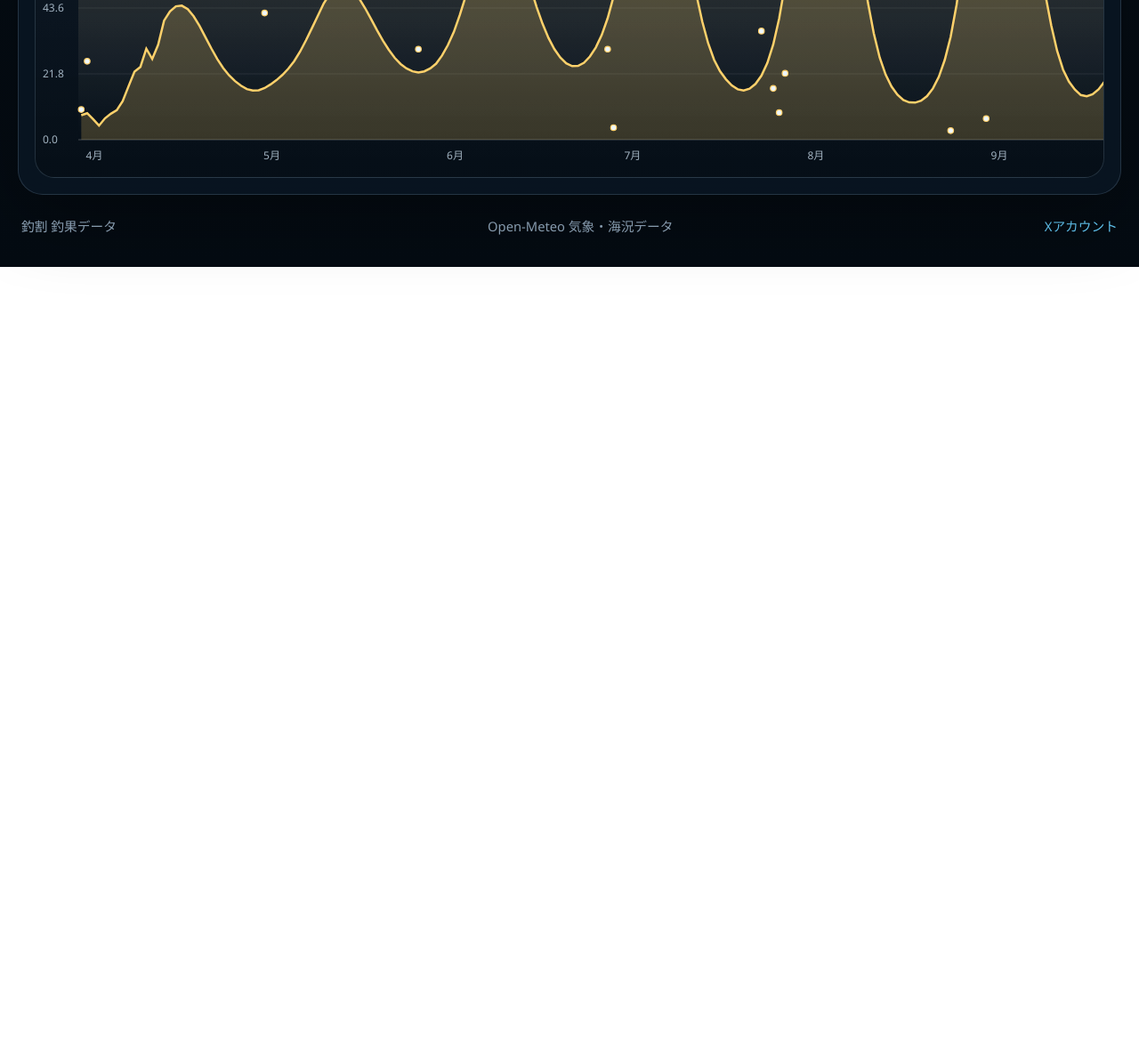
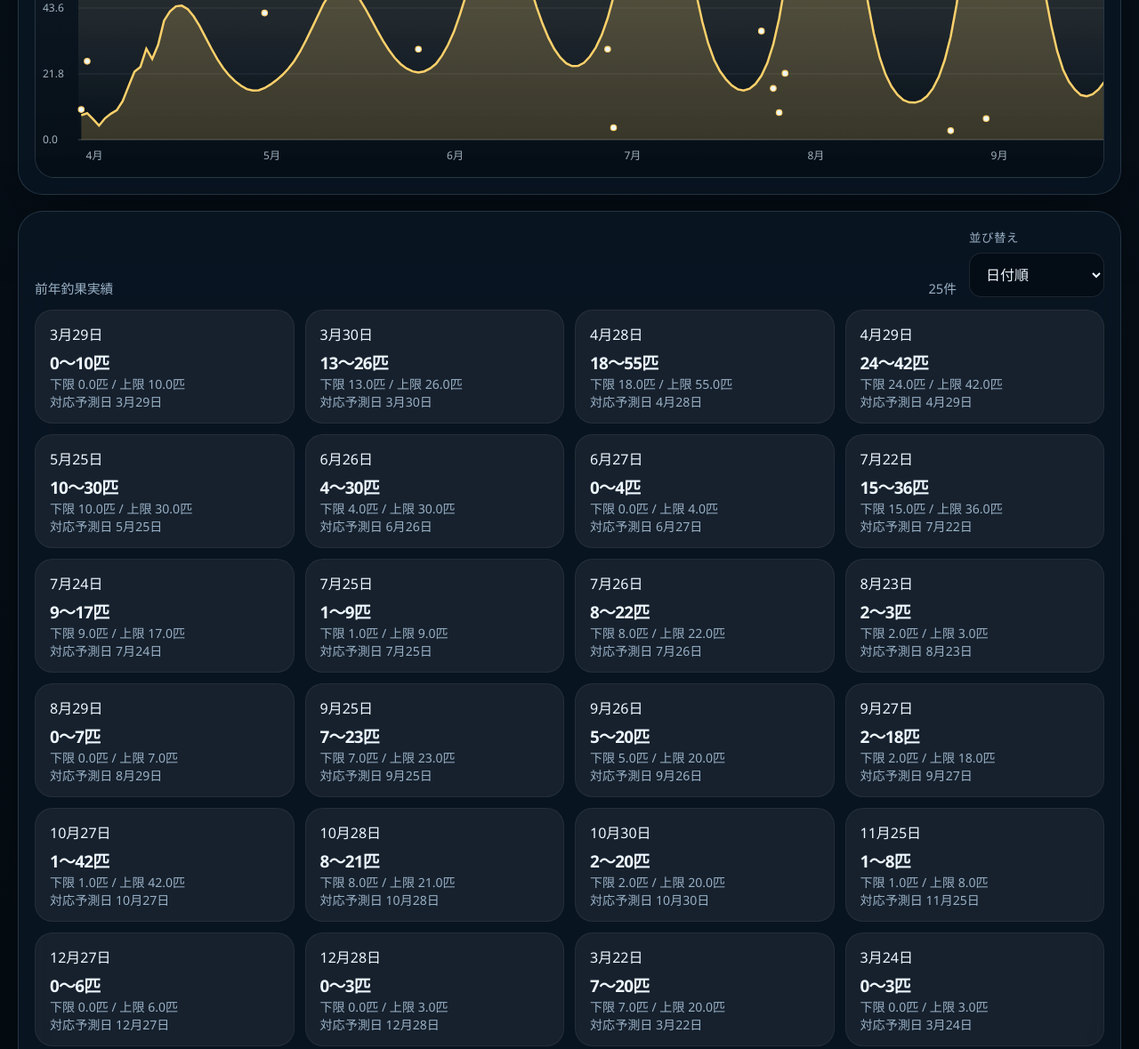
Before and after one commit to wak-shogo/chowari-xday-forecast, a plain HTML site: page index.html in a window 1280 px wide. Shown: the part 2095-3274 px from the top of the page at 89% size. Before the commit the page ends 2395 px from the top, so only its background shows below. Drawn offline with Linux system fonts and the light colour scheme.

Commit message:
前年釣果実績カードと並び替えを追加

```diff
--- a/index.html
+++ b/index.html
@@ -111,6 +111,23 @@
         </div>
       </section>
 
+      <section class="observed-panel">
+        <div class="observed-header">
+          <div class="chart-header">
+            <span id="observedLabel">前年釣果実績</span>
+            <span id="observedMeta">-</span>
+          </div>
+          <label class="sort-card" for="observedSort">
+            <span>並び替え</span>
+            <select id="observedSort">
+              <option value="date">日付順</option>
+              <option value="catch">釣果順</option>
+            </select>
+          </label>
+        </div>
+        <div class="observed-grid" id="observedList" aria-label="前年釣果実績一覧"></div>
+      </section>
+
       <footer class="foot">
         <span>釣割 釣果データ</span>
         <span>Open-Meteo 気象・海況データ</span>
--- a/script.js
+++ b/script.js
@@ -4,6 +4,7 @@ const maxChart = document.getElementById("maxChart");
 
 const shipSelect = document.getElementById("shipSelect");
 const speciesSelect = document.getElementById("speciesSelect");
+const observedSort = document.getElementById("observedSort");
 
 const simulatorNodes = {
   airTemp: {
@@ -32,6 +33,7 @@ const payloadCache = new Map();
 let catalogState = null;
 let payloadState = null;
 let simulatorBound = false;
+let observedSortBound = false;
 
 function clamp(value, lower, upper) {
   return Math.max(lower, Math.min(upper, value));
@@ -303,6 +305,75 @@ function populateTopDays(payload) {
   });
 }
 
+function buildObservedRecords(payload) {
+  const uniqueRecords = new Map();
+
+  payload.predictions.forEach((point) => {
+    if (!point.observedDate || uniqueRecords.has(point.observedDate)) {
+      return;
+    }
+
+    uniqueRecords.set(point.observedDate, {
+      observedDate: point.observedDate,
+      observedMin: point.observedMin,
+      observedMax: point.observedMax,
+      observedText: point.observedText,
+      forecastDate: point.date,
+    });
+  });
+
+  return Array.from(uniqueRecords.values());
+}
+
+function sortObservedRecords(records, sortKey) {
+  const items = [...records];
+
+  if (sortKey === "catch") {
+    items.sort((left, right) => {
+      if (right.observedMax !== left.observedMax) {
+        return right.observedMax - left.observedMax;
+      }
+      if (right.observedMin !== left.observedMin) {
+        return right.observedMin - left.observedMin;
+      }
+      return left.observedDate.localeCompare(right.observedDate);
+    });
+    return items;
+  }
+
+  items.sort((left, right) => left.observedDate.localeCompare(right.observedDate));
+  return items;
+}
+
+function populateObservedList(payload) {
+  const host = document.getElementById("observedList");
+  const records = sortObservedRecords(buildObservedRecords(payload), observedSort.value);
+
+  document.getElementById("observedLabel").textContent = "前年釣果実績";
+  document.getElementById("observedMeta").textContent = `${records.length}件`;
+  host.innerHTML = "";
+
+  if (!records.length) {
+    const empty = document.createElement("div");
+    empty.className = "observed-empty";
+    empty.textContent = "前年実績がある日だけここに表示します。";
+    host.appendChild(empty);
+    return;
+  }
+
+  records.forEach((item) => {
+    const chip = document.createElement("article");
+    chip.className = "day-chip observed-chip";
+    chip.innerHTML = `
+      <span class="date">${formatDate(item.observedDate)}</span>
+      <strong>${item.observedText || `${amountText(item.observedMin, payload.species.unit)}〜${amountText(item.observedMax, payload.species.unit)}`}</strong>
+      <span class="detail">下限 ${amountText(item.observedMin, payload.species.unit)} / 上限 ${amountText(item.observedMax, payload.species.unit)}</span>
+      <span class="subdetail">対応予測日 ${formatDate(item.forecastDate)}</span>
+    `;
+    host.appendChild(chip);
+  });
+}
+
 function configureSimulator(payload) {
   const update = () => {
     const rawFeatures = {
@@ -495,6 +566,7 @@ function render(payload) {
   document.getElementById("unitLabelMax").textContent = `${payload.species.unit} / 日`;
 
   populateTopDays(payload);
+  populateObservedList(payload);
   configureSimulator(payload);
   drawProbabilityChart(payload);
   drawAmountChart(minChart, payload, "predictedMin", "observedMin", "#4ff0c6", "rgba(79, 240, 198, 0.22)");
@@ -534,6 +606,15 @@ bindTooltip("probChart", "probChartScroller", "probTooltip");
 bindTooltip("minChart", "minChartScroller", "minTooltip");
 bindTooltip("maxChart", "maxChartScroller", "maxTooltip");
 
+if (!observedSortBound) {
+  observedSort.addEventListener("change", () => {
+    if (payloadState) {
+      populateObservedList(payloadState);
+    }
+  });
+  observedSortBound = true;
+}
+
 window.addEventListener("resize", () => {
   if (payloadState) {
     render(payloadState);
--- a/styles.css
+++ b/styles.css
@@ -46,7 +46,8 @@ body {
 .chooser,
 .chart-panel,
 .top-days,
-.sim-panel {
+.sim-panel,
+.observed-panel {
   backdrop-filter: blur(20px);
   background: var(--panel);
   border: 1px solid var(--line);
@@ -222,8 +223,65 @@ h1 {
   padding: 18px;
 }
 
+.observed-panel {
+  margin-top: 18px;
+  padding: 18px;
+}
+
 .chart-panel.compact {
   margin-top: 14px;
+}
+
+.observed-header {
+  display: flex;
+  align-items: end;
+  justify-content: space-between;
+  gap: 14px;
+}
+
+.observed-header .chart-header {
+  flex: 1;
+}
+
+.sort-card {
+  display: flex;
+  flex-direction: column;
+  gap: 8px;
+  min-width: 152px;
+}
+
+.sort-card span {
+  color: var(--muted);
+  font-size: 0.84rem;
+  letter-spacing: 0.04em;
+}
+
+.sort-card select {
+  border: 1px solid rgba(255, 255, 255, 0.1);
+  border-radius: 14px;
+  background: rgba(4, 12, 20, 0.74);
+  color: var(--text);
+  padding: 12px 14px;
+  font: inherit;
+}
+
+.observed-grid {
+  display: grid;
+  grid-template-columns: repeat(4, minmax(0, 1fr));
+  gap: 12px;
+  margin-top: 14px;
+}
+
+.observed-chip strong {
+  font-size: 1.18rem;
+}
+
+.observed-empty {
+  padding: 20px;
+  border-radius: 20px;
+  background: var(--chip);
+  color: var(--muted);
+  border: 1px solid rgba(255, 255, 255, 0.06);
 }
 
 .chart-scroller {
@@ -292,7 +350,8 @@ canvas {
 
 @media (max-width: 960px) {
   .top-days,
-  .sim-metrics {
+  .sim-metrics,
+  .observed-grid {
     grid-template-columns: repeat(2, minmax(0, 1fr));
   }
 
@@ -311,14 +370,16 @@ canvas {
   .chooser,
   .chart-panel,
   .top-days,
-  .sim-panel {
+  .sim-panel,
+  .observed-panel {
     border-radius: 24px;
   }
 
   .chooser-grid,
   .sim-controls,
   .top-days,
-  .sim-metrics {
+  .sim-metrics,
+  .observed-grid {
     grid-template-columns: 1fr;
   }
 
@@ -329,7 +390,12 @@ canvas {
   .meta,
   .chart-header,
   .foot,
-  .sim-head {
+  .sim-head,
+  .observed-header {
     flex-wrap: wrap;
   }
+
+  .sort-card {
+    width: 100%;
+  }
 }
```
